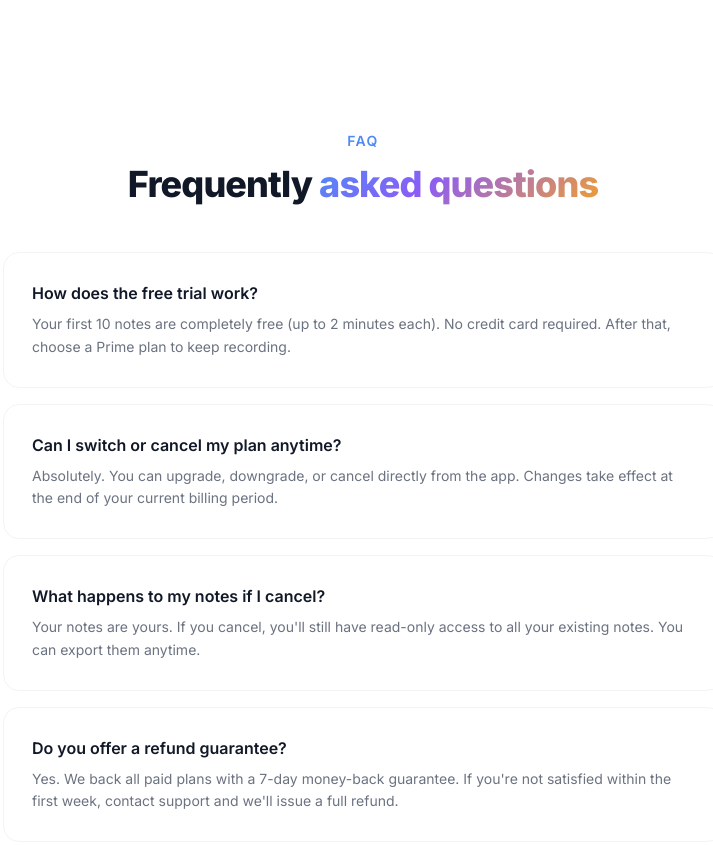
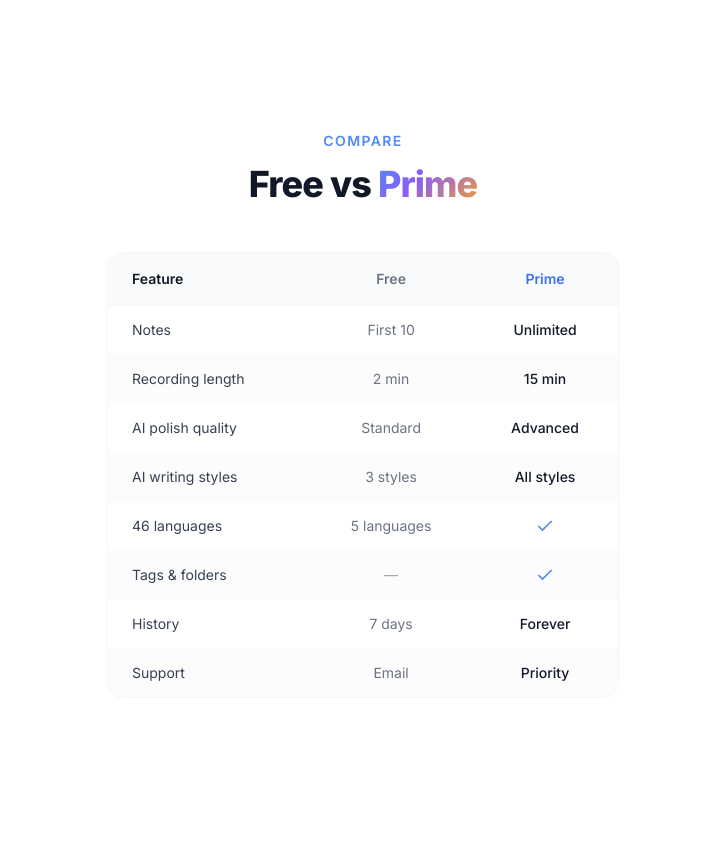
Before and after one commit to elaine202309/voicenote, a plain HTML site: page pricing.html in a window 1280 px wide. Shown: the part 1180-2025 px from the top of the page, without its empty margins (277-990 px from the left). Drawn offline with nearby package versions, Linux system fonts and the light colour scheme.

Commit message:
新增Free vs Prime功能对比表

```diff
--- a/pricing.html
+++ b/pricing.html
@@ -138,6 +138,36 @@
 </section>
 
 <section class="bg-white py-24 sm:py-32">
+  <div class="mx-auto max-w-6xl px-4 sm:px-6">
+    <div class="mx-auto max-w-2xl text-center reveal">
+      <span class="text-sm font-semibold uppercase tracking-widest text-brand-500">Compare</span>
+      <h2 class="mt-3 text-3xl font-extrabold tracking-tight sm:text-4xl">Free vs <span class="gradient-text">Prime</span></h2>
+    </div>
+    <div class="mt-12 max-w-lg mx-auto overflow-hidden rounded-2xl border border-gray-100 bg-white reveal">
+      <table class="w-full text-sm">
+        <thead>
+          <tr class="border-b border-gray-100 bg-gray-50 text-left">
+            <th class="px-6 py-4 font-semibold text-gray-900">Feature</th>
+            <th class="px-6 py-4 text-center font-semibold text-gray-500">Free</th>
+            <th class="px-6 py-4 text-center font-semibold text-brand-600">Prime</th>
+          </tr>
+        </thead>
+        <tbody class="divide-y divide-gray-50">
+          <tr><td class="px-6 py-3.5 text-gray-700">Notes</td><td class="px-6 py-3.5 text-center text-gray-500">First 10</td><td class="px-6 py-3.5 text-center text-gray-900 font-medium">Unlimited</td></tr>
+          <tr class="bg-gray-50/50"><td class="px-6 py-3.5 text-gray-700">Recording length</td><td class="px-6 py-3.5 text-center text-gray-500">2 min</td><td class="px-6 py-3.5 text-center text-gray-900 font-medium">15 min</td></tr>
+          <tr><td class="px-6 py-3.5 text-gray-700">AI polish quality</td><td class="px-6 py-3.5 text-center text-gray-500">Standard</td><td class="px-6 py-3.5 text-center text-gray-900 font-medium">Advanced</td></tr>
+          <tr class="bg-gray-50/50"><td class="px-6 py-3.5 text-gray-700">AI writing styles</td><td class="px-6 py-3.5 text-center text-gray-500">3 styles</td><td class="px-6 py-3.5 text-center text-gray-900 font-medium">All styles</td></tr>
+          <tr><td class="px-6 py-3.5 text-gray-700">46 languages</td><td class="px-6 py-3.5 text-center text-gray-500">5 languages</td><td class="px-6 py-3.5 text-center text-brand-500"><svg class="mx-auto h-5 w-5" fill="none" stroke="currentColor" stroke-width="2" viewBox="0 0 24 24"><polyline points="20 6 9 17 4 12"/></svg></td></tr>
+          <tr class="bg-gray-50/50"><td class="px-6 py-3.5 text-gray-700">Tags & folders</td><td class="px-6 py-3.5 text-center text-gray-400">&mdash;</td><td class="px-6 py-3.5 text-center text-brand-500"><svg class="mx-auto h-5 w-5" fill="none" stroke="currentColor" stroke-width="2" viewBox="0 0 24 24"><polyline points="20 6 9 17 4 12"/></svg></td></tr>
+          <tr><td class="px-6 py-3.5 text-gray-700">History</td><td class="px-6 py-3.5 text-center text-gray-500">7 days</td><td class="px-6 py-3.5 text-center text-gray-900 font-medium">Forever</td></tr>
+          <tr class="bg-gray-50/50"><td class="px-6 py-3.5 text-gray-700">Support</td><td class="px-6 py-3.5 text-center text-gray-500">Email</td><td class="px-6 py-3.5 text-center text-gray-900 font-medium">Priority</td></tr>
+        </tbody>
+      </table>
+    </div>
+  </div>
+</section>
+
+<section class="bg-white py-24 sm:py-32">
   <div class="mx-auto max-w-3xl px-4 sm:px-6">
     <div class="mx-auto max-w-2xl text-center reveal">
       <span class="text-sm font-semibold uppercase tracking-widest text-brand-500">FAQ</span>
```
